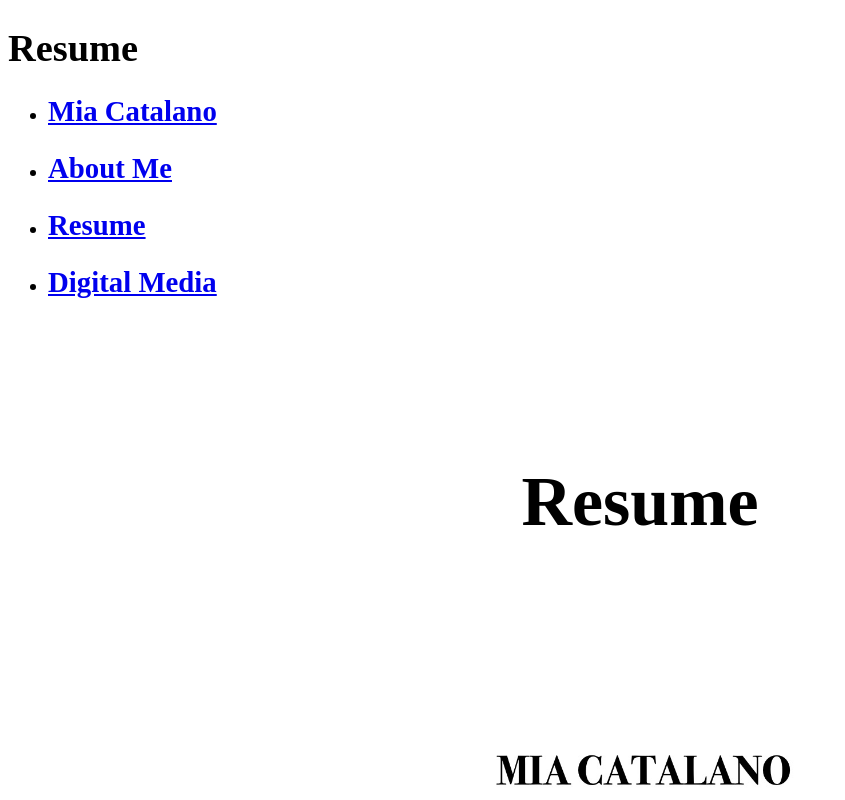
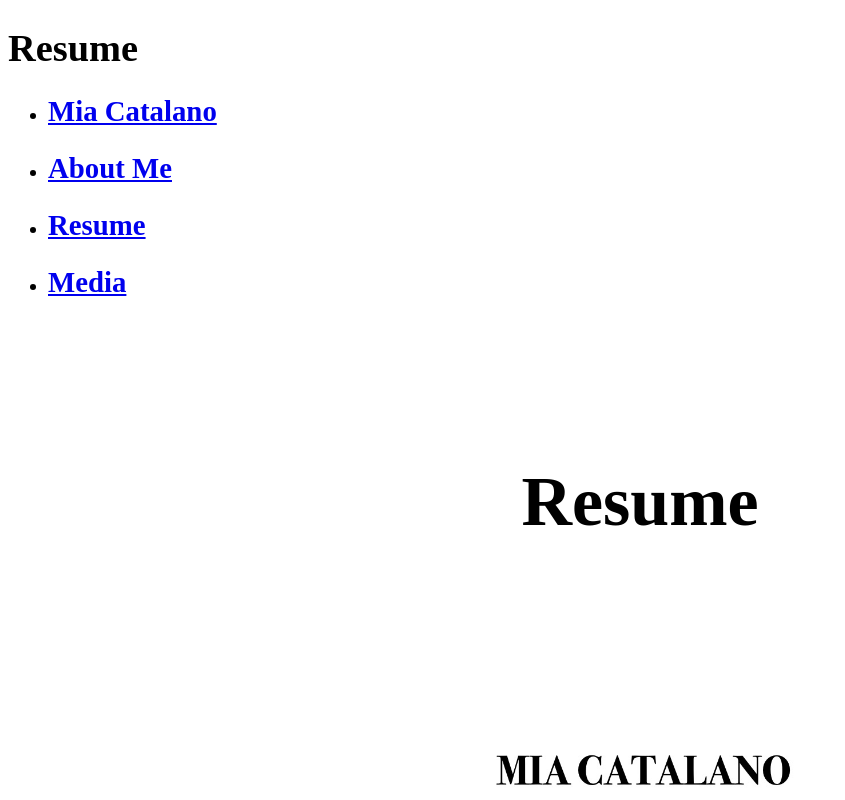
Before and after one commit to ZenoNori/comp484-proj1, a plain HTML site: page resume.html in a window 1280 px wide. Shown: the top 800 px of the page, without its empty margins (0-845 px from the left). Drawn offline with Linux system fonts and the light colour scheme.

Commit message:
test between workstation syncs

```diff
--- a/resume.html
+++ b/resume.html
@@ -13,7 +13,7 @@
           <li><a href="index.html" title="Mia Catalano"><h2>Mia Catalano</h2></a></li>
           <li><a href="about.html" title="About Me"><h2>About Me</h2></a></li>
           <li><a href="resume.html" title="Resume"><h2>Resume</h2></a></li>
-          <li><a href="media.html" title="Digital Media"><h2>Digital Media</h2></a></li>
+          <li><a href="media.html" title="Media"><h2>Media</h2></a></li>
         </ul>
       </nav>
     </header>
```
